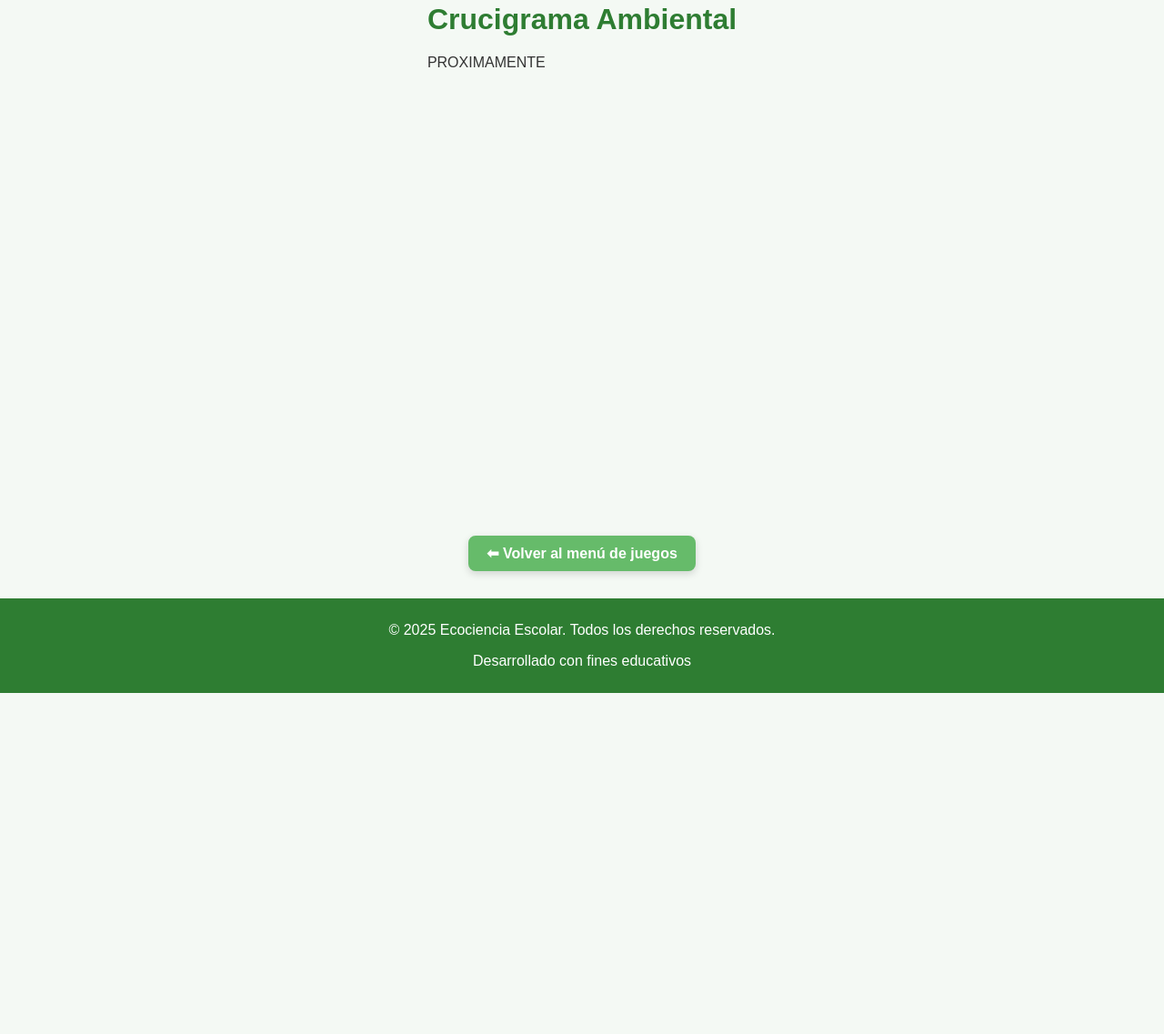
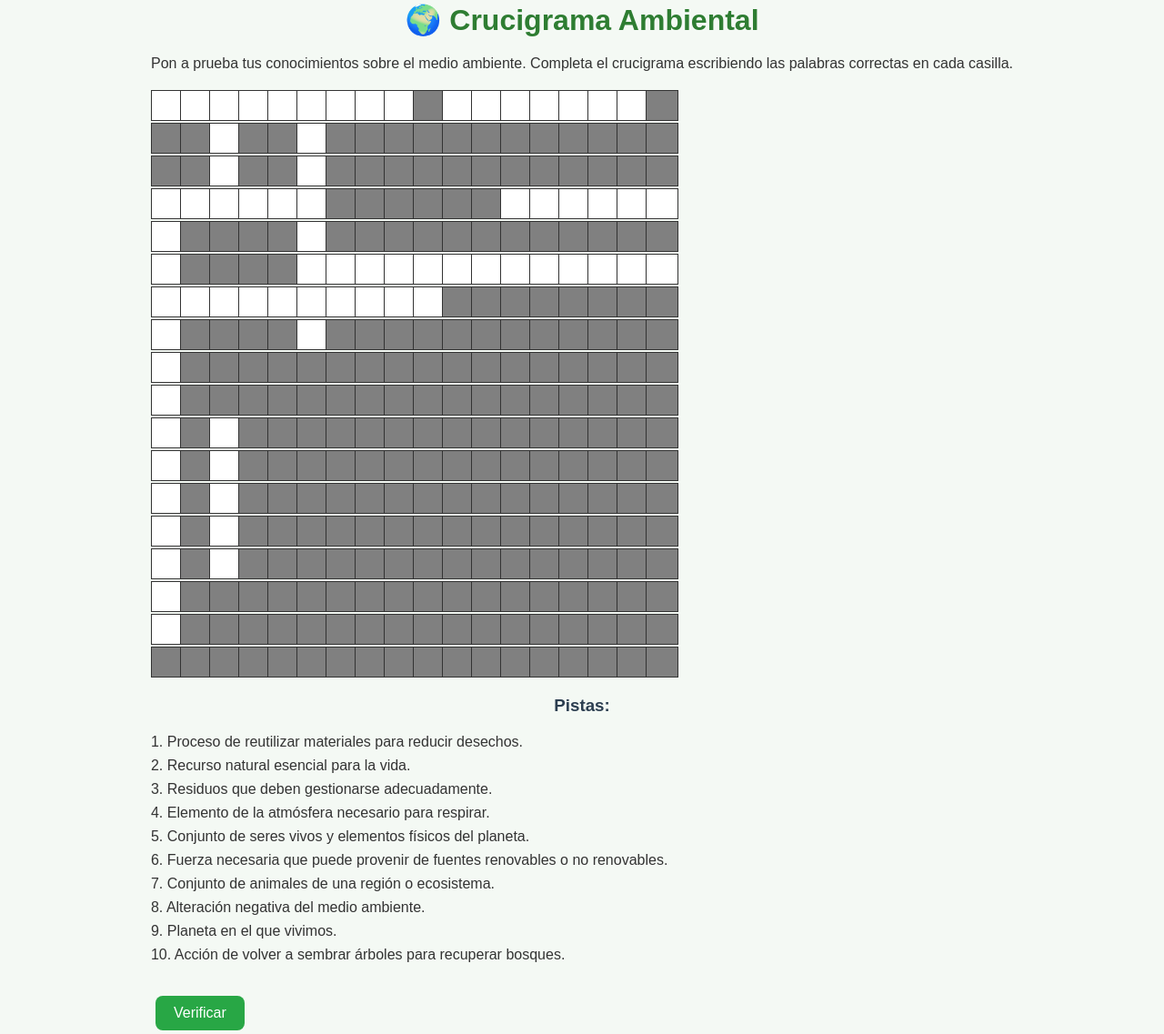
Before and after one commit to eestradasa01-sketch/Ecociencia-escolar, a plain HTML site: page crucigrama.html in a window 1280 px wide. Shown: the part 38-1175 px from the top of the page at 91% size. Before the commit the page ends 800 px from the top, so only its background shows below. Drawn offline with Linux system fonts and the light colour scheme.

Commit message:
Version 8

```diff
--- a/crucigrama.html
+++ b/crucigrama.html
@@ -10,11 +10,22 @@
 <body>
   <div class="container">
     <header>
-      <h1>Crucigrama Ambiental</h1>
+      <h1>🌍 Crucigrama Ambiental</h1>
     </header>
 
     <main>
-      <p>PROXIMAMENTE</p>
+      <p>Pon a prueba tus conocimientos sobre el medio ambiente.
+        Completa el crucigrama escribiendo las palabras correctas en cada casilla.</p>
+
+        <div id="grid"></div>
+
+      <div id="pistas">
+        <h3>Pistas:</h3>
+        <ul id="listaPistas"></ul>
+      </div>
+
+      <button id="verificar">Verificar</button>
+      <p id="resultado"></p>
     </main>
   </div>
   <script src="script.js"></script>
--- a/estilos.css
+++ b/estilos.css
@@ -358,3 +358,60 @@ button:hover {
   background-color: lightgreen;
   font-weight: bold;
 }
+
+/*Crucigrama*/
+#grid {
+  display: grid;
+  grid-template-columns: repeat(15, 30px); /* ajusta tamaño y columnas */
+  gap: 2px;
+  margin: 20px auto;
+}
+
+#grid input {
+  width: 30px;
+  height: 30px;
+  text-align: center;
+  text-transform: uppercase;
+  border: 1px solid #333;
+  font-weight: bold;
+}
+
+#pistas {
+  margin-top: 20px;
+}
+
+#pistas ul {
+  list-style: none;
+  padding: 0;
+}
+
+#pistas li {
+  margin-bottom: 8px;
+}
+
+#verificar {
+  margin-top: 20px;
+  padding: 10px 20px;
+  background-color: #28a745;
+  color: white;
+  border: none;
+  border-radius: 8px;
+  cursor: pointer;
+}
+
+#verificar:hover {
+  background-color: #218838;
+}
+
+.celda {
+  width: 30px;
+  height: 30px;
+  border: 1px solid #999;
+  text-align: center;
+  font-size: 18px;
+  background: white; /* por defecto: blancas si tienen letra */
+}
+
+.celda.vacia {
+  background: grey; /* sin letra: negras */
+}
--- a/script.js
+++ b/script.js
@@ -411,7 +411,6 @@ document.addEventListener('DOMContentLoaded', () => {
   if (palabras.includes(palabraFormada)) {
     encontradas.push(palabraFormada);
 
-    // Marcar como encontradas permanentemente
     seleccion.forEach(celda => {
       celda.classList.remove("seleccionada");
       celda.classList.add("encontrada");
@@ -432,3 +431,79 @@ document.addEventListener('DOMContentLoaded', () => {
   renderGrid();
   resultado.textContent = "Haz clic en las letras para formar las palabras.";
 });
+
+//Crucigrama
+const palabras = [
+  { palabra: "RECICLAJE", x: 0, y: 0, dir: "across", pista: "Proceso de reutilizar materiales para reducir desechos." },
+  { palabra: "AGUA", x: 2, y: 0, dir: "down", pista: "Recurso natural esencial para la vida." },
+  { palabra: "BASURA", x: 0, y: 3, dir: "across", pista: "Residuos que deben gestionarse adecuadamente." },
+  { palabra: "OXIGENO", x: 5, y: 1, dir: "down", pista: "Elemento de la atmósfera necesario para respirar." },
+  { palabra: "NATURALEZA", x: 0, y: 6, dir: "across", pista: "Conjunto de seres vivos y elementos físicos del planeta." },
+  { palabra: "ENERGIA", x: 10, y: 0, dir: "across", pista: "Fuerza necesaria que puede provenir de fuentes renovables o no renovables." },
+  { palabra: "FAUNA", x: 2, y: 10, dir: "down", pista: "Conjunto de animales de una región o ecosistema." },
+  { palabra: "CONTAMINACION", x: 5, y: 5, dir: "across", pista: "Alteración negativa del medio ambiente." },
+  { palabra: "TIERRA", x: 12, y: 3, dir: "across", pista: "Planeta en el que vivimos." },
+  { palabra: "REFORESTACION", x: 0, y: 4, dir: "down", pista: "Acción de volver a sembrar árboles para recuperar bosques." }
+];
+
+// Crear la grilla
+const gridSize = 18; // tamaño del crucigrama
+const grid = document.getElementById("grid");
+grid.style.gridTemplateColumns = `repeat(${gridSize}, 30px)`;
+
+let celdas = [];
+
+// Crear celdas vacías
+for (let i = 0; i < gridSize * gridSize; i++) {
+  const input = document.createElement("input");
+  input.maxLength = 1;
+  input.dataset.index = i;
+  input.classList.add("celda");
+  grid.appendChild(input);
+  celdas.push(input);
+}
+
+// Colocar palabras
+palabras.forEach((item, idx) => {
+  let { palabra, x, y, dir } = item;
+  for (let i = 0; i < palabra.length; i++) {
+    let posX = dir === "across" ? x + i : x;
+    let posY = dir === "down" ? y + i : y;
+    let index = posY * gridSize + posX;
+    celdas[index].dataset.answer = palabra[i];
+  }
+});
+
+// Marcar celdas sin letra
+celdas.forEach(celda => {
+  if (!celda.dataset.answer) {
+    celda.classList.add("vacia");
+    celda.disabled = true; // 👈 opcional: bloquea las celdas negras
+  }
+});
+
+// Generar lista de pistas
+const listaPistas = document.getElementById("listaPistas");
+palabras.forEach((item, idx) => {
+  const li = document.createElement("li");
+  li.textContent = `${idx + 1}. ${item.pista}`;
+  listaPistas.appendChild(li);
+});
+
+// Verificar respuestas
+document.getElementById("verificar").addEventListener("click", () => {
+  let correcto = true;
+  celdas.forEach(celda => {
+    if (celda.dataset.answer) {
+      if (celda.value.toUpperCase() !== celda.dataset.answer) {
+        correcto = false;
+        celda.style.backgroundColor = "#f8d7da"; // rojo si está mal
+      } else {
+        celda.style.backgroundColor = "#d4edda"; // verde si está bien
+      }
+    }
+  });
+  document.getElementById("resultado").textContent = correcto
+    ? "✅ ¡Felicidades! Completaste el crucigrama."
+    : "❌ Algunas respuestas son incorrectas.";
+});
```
Also changed, not shown: quizz.html (+1 -1 lines), separa.html (+1 -1 lines).
